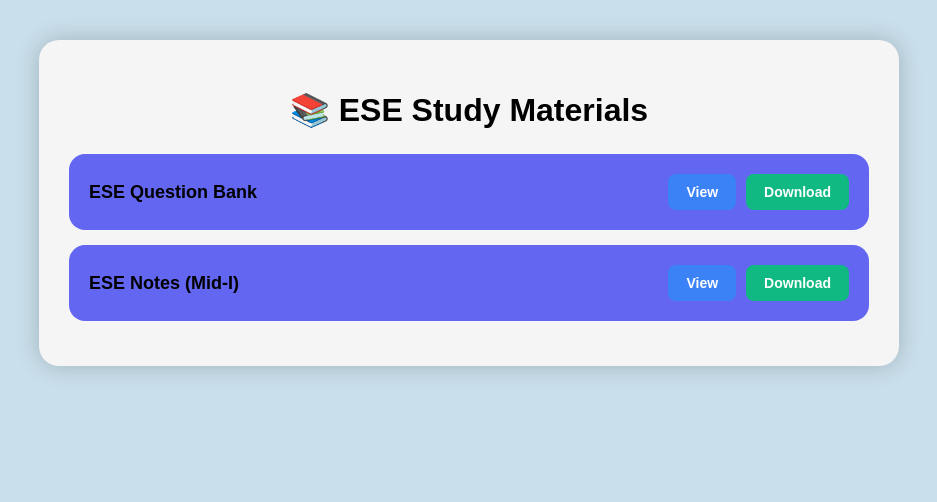
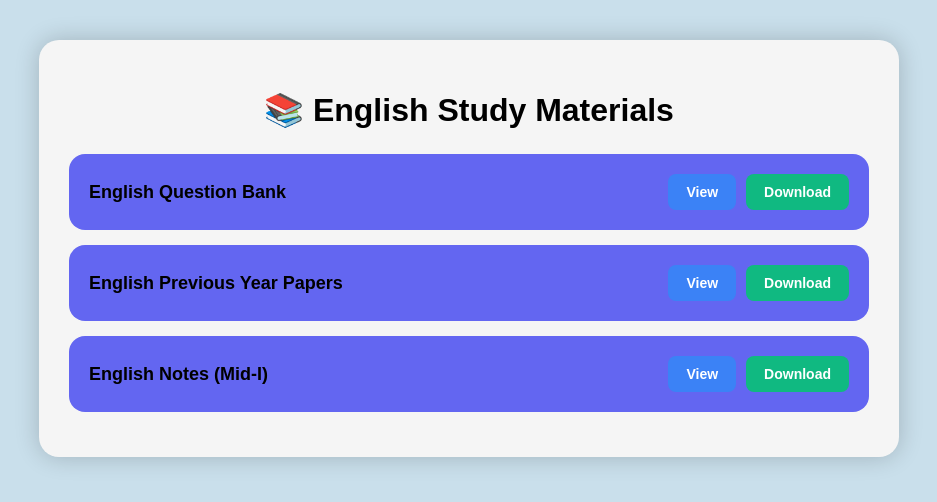
Before and after one commit to abhinay-kumar-tippani/VJIT-Study-Portal, a plain HTML site: page eng_content.html in a window 1280 px wide. Shown: the whole page, without its empty margins (171-1108 px from the left). Drawn offline with Linux system fonts and the light colour scheme.

Commit message:
added english pyq

```diff
--- a/eng_content.html
+++ b/eng_content.html
@@ -8,7 +8,7 @@
 </head>
 <body>
   <div class="container">
-    <h1>📚 ESE Study Materials</h1>
+    <h1>📚 English Study Materials</h1>
     <ul id="pdfList"></ul>
   </div>
 
--- a/ese_pdf.json
+++ b/ese_pdf.json
@@ -1,10 +1,14 @@
 [
     {
-        "name":"ESE Question Bank",
+        "name":"English Question Bank",
         "file":"ese-qb1.pdf"
     },
     {
-        "name":"ESE Notes (Mid-I)",
+        "name":"English Previous Year Papers",
+        "file":"ese-qb1.pdf"
+    },
+    {
+        "name":"English Notes (Mid-I)",
         "file":"ese-notes1.pdf"
     }
 ]
```
Also changed, not shown: 2 other files.
